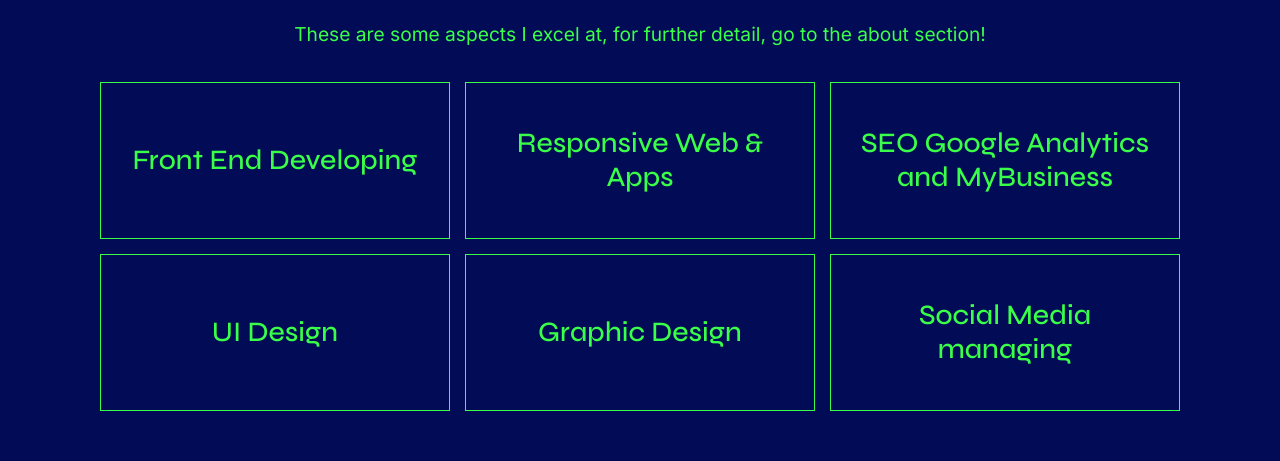
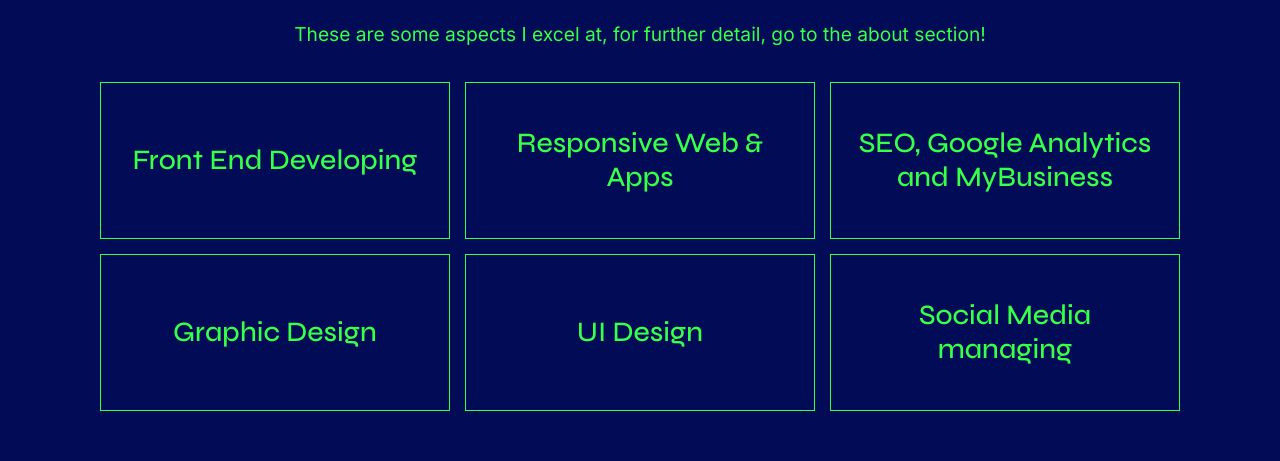
Before and after one commit to marclopezsoler/portfolio-2023, a Next.js app: page / in a window 1280 px wide. Shown: the part 900-1361 px from the top of the page. Built offline with nearby package versions, Linux system fonts and the light colour scheme.

Commit message:
updated footer links

```diff
--- a/app/HomePage.js
+++ b/app/HomePage.js
@@ -77,9 +77,9 @@
           <div className={styles.best_parent}>
             <MyBest title={"Front End Developing"} />
             <MyBest title={"Responsive Web & Apps"} />
-            <MyBest title={"SEO Google Analytics and MyBusiness"} />
+            <MyBest title={"SEO, Google Analytics and MyBusiness"} />
+            <MyBest title={"Graphic Design"} />
             <MyBest title={"UI Design"} />
-            <MyBest title={"Graphic Design"} />
             <MyBest title={"Social Media managing"} />
           </div>
         </section>
--- a/app/components/Footer.js
+++ b/app/components/Footer.js
@@ -9,11 +9,11 @@
         <Link href="/work" className={styles.footer_link}>Work</Link>
         <Link href="/about" className={styles.footer_link}>About</Link>
         <Link href="/contact" className={styles.footer_link}>Contact</Link>
-        <a href="https://www.linkedin.com/in/marc-l%C3%B3pez-soler-aab6b81a3/" target="_blank" className={styles.footer_link}>Linkedin</a>
+        <a href="https://www.linkedin.com/in/marc-lopez-soler/" target="_blank" className={styles.footer_link}>Linkedin</a>
         <a href="https://github.com/marclopezsoler" target="_blank" className={styles.footer_link}>Github</a>
         <a href="https://www.instagram.com/lopezsmarc/" target="_blank" className={styles.footer_link}>Instagram</a>
         <a href="https://twitter.com/marclopezsoler" target="_blank" className={styles.footer_link}>Twitter</a>
-        <a href="https://marclopez.oddsolutionslab.com/CV_2023_MarcLopez.pdf" target="_blank" className={styles.footer_link}>CV</a>
+        <a href="https://marclopez.xyz/CV_2023_MarcLopez.pdf" target="_blank" className={styles.footer_link}>CV</a>
       </section>
       <section className={styles.footer_row}>
         <span className={styles.footer_copy}>© 2023 Portfolio by Marc López</span>
```
